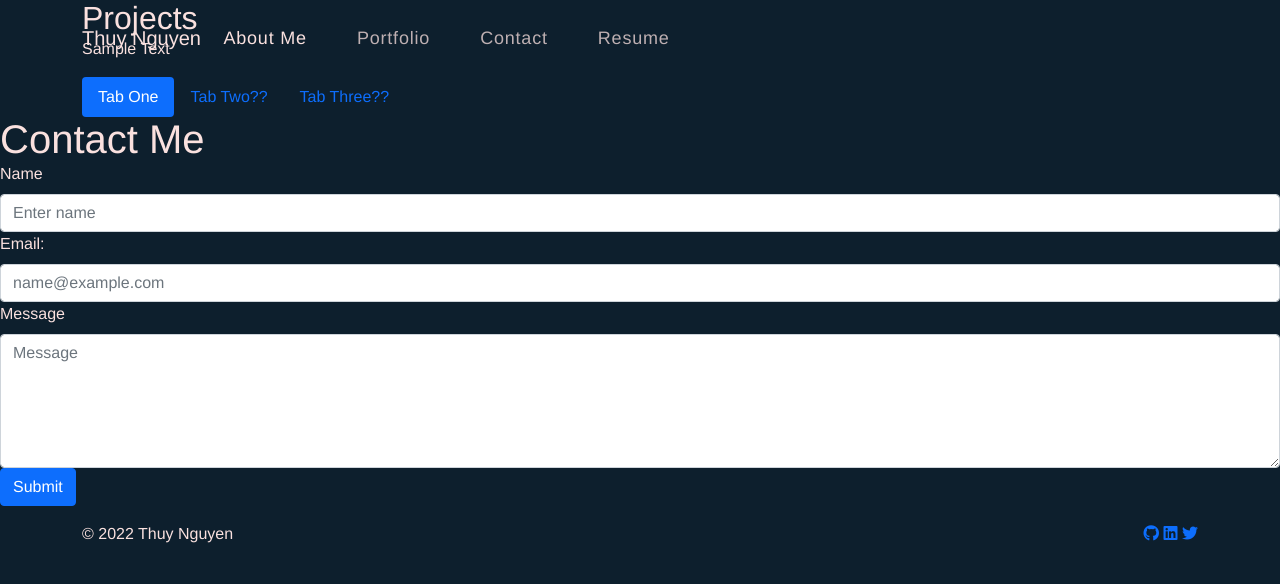
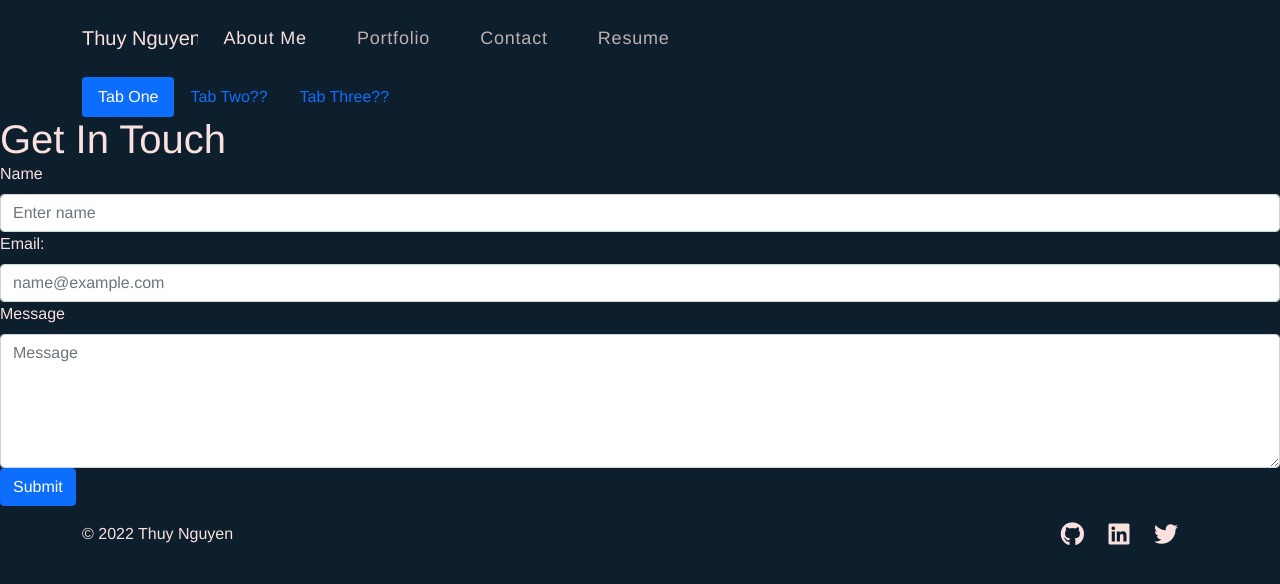
Before and after one commit to ThuyTTTN/react-portfolio, a React (Create React App) app: page / in a window 1280 px wide. Shown: the top 584 px of the page. Built offline with nearby package versions, Linux system fonts and the light colour scheme; the HTML template or start-up script is replaced by a standard one.

Commit message:
fixing css style

```diff
--- a/src/App.css
+++ b/src/App.css
@@ -1,12 +1,7 @@
-/* * {
+* {
   background-color: #0D1F2D;
   color: #FAE1DF;
-
-} */
-
-/* .bg-myBlue {
-  background-color:  #0D1F2D;
-} */
+}
 
 * {
   margin: 0;
@@ -61,15 +56,17 @@ nav.navbar .navbar-nav a.nav-link.navbar-link.active {
 }
 
 /* icon styling */
+.icon {
+  color: #FAE1DF;
+  letter-spacing: 20px;
+  font-size: 1.5rem;
+}
+
+.icon:hover {
+  color: #FFF;
+}
 
 
-
-
-/* .content {
-  margin-top: 60px;
-  padding: 20px;
-  height: 3000px;
-} */
 
 /* .main-footer {
   background-color:  #0D1F2D;
--- a/src/App.js
+++ b/src/App.js
@@ -1,5 +1,4 @@
 import React, { useState } from "react";
-
 import Header from "./components/Header";
 import Footer from "./components/Footer";
 import ContactForm from "./components/Contact";
--- a/src/components/Contact/index.js
+++ b/src/components/Contact/index.js
@@ -51,7 +51,7 @@ function ContactForm() {
 
   return (
     <section>
-      <h1>Contact Me</h1>
+      <h1>Get In Touch</h1>
       <Form id="contact-form" onSubmit={handleSubmit}>
         <Form.Group controlId="name">
           <Form.Label>Name</Form.Label>
--- a/src/components/Footer/index.js
+++ b/src/components/Footer/index.js
@@ -1,9 +1,7 @@
 import React from "react";
 
 //import bootstrap styles
-import Container from "react-bootstrap/Container";
-import Row from "react-bootstrap/Row";
-import Col from "react-bootstrap/Col";
+import { Container, Row, Col }  from "react-bootstrap";
 
 function Footer() {
   return (
@@ -19,13 +17,13 @@ function Footer() {
             className="d-flex justify-content-md-end justify-content-center"
           >
             <a href="https://github.com/ThuyTTTN" >
-              <i className="fa-brands fa-github"></i>
+              <i className="fa-brands fa-github icon"></i>
             </a>&nbsp;
             <a href="www.linkedin.com/in/thuy-nguyen-a2333031" >
-              <i className="fa-brands fa-linkedin"></i>
+              <i className="fa-brands fa-linkedin icon"></i>
             </a>&nbsp;
             <a href="/" >
-              <i className="fa-brands fa-twitter"></i>
+              <i className="fa-brands fa-twitter icon"></i>
             </a>
           </Col>
         </Row>
```
